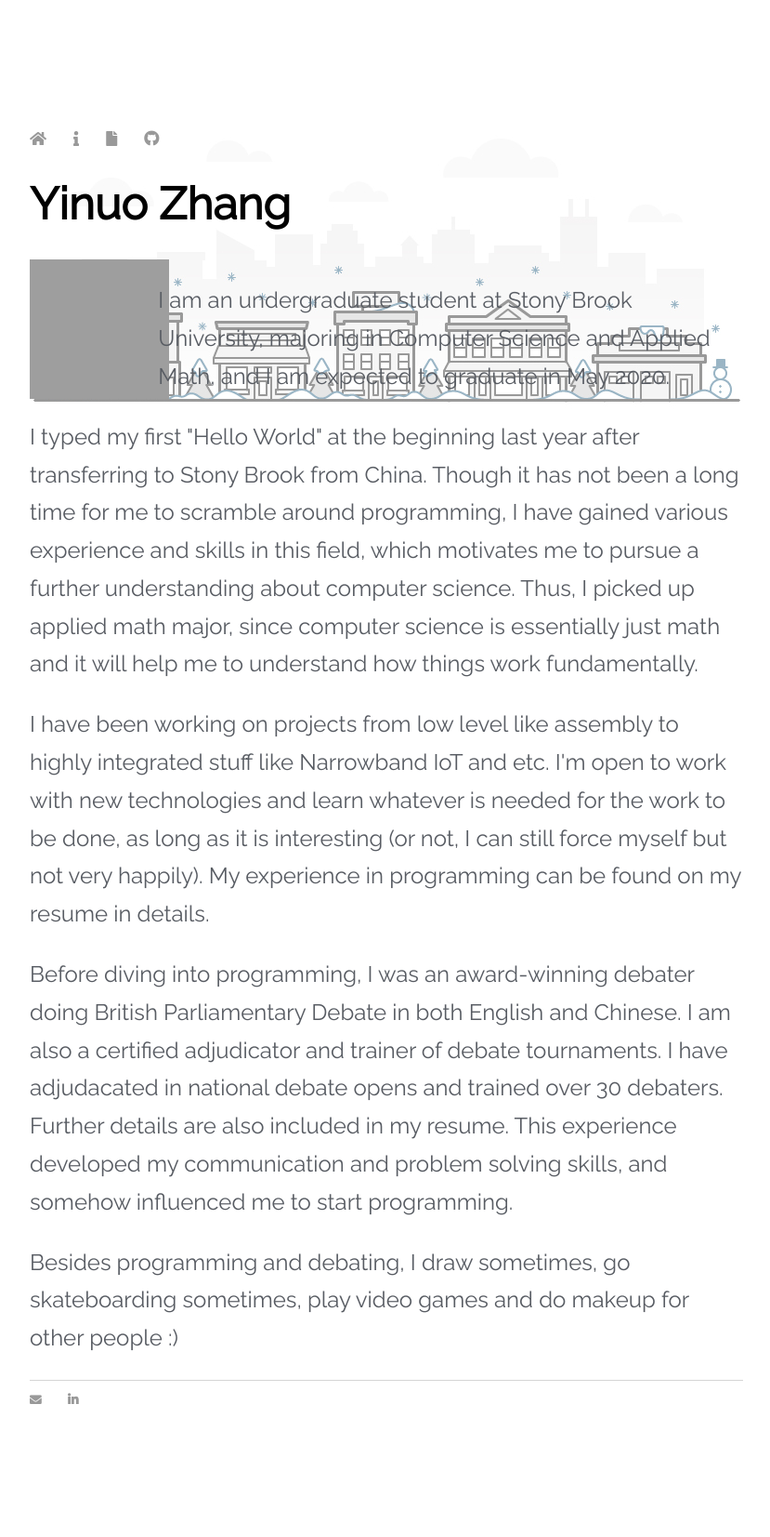
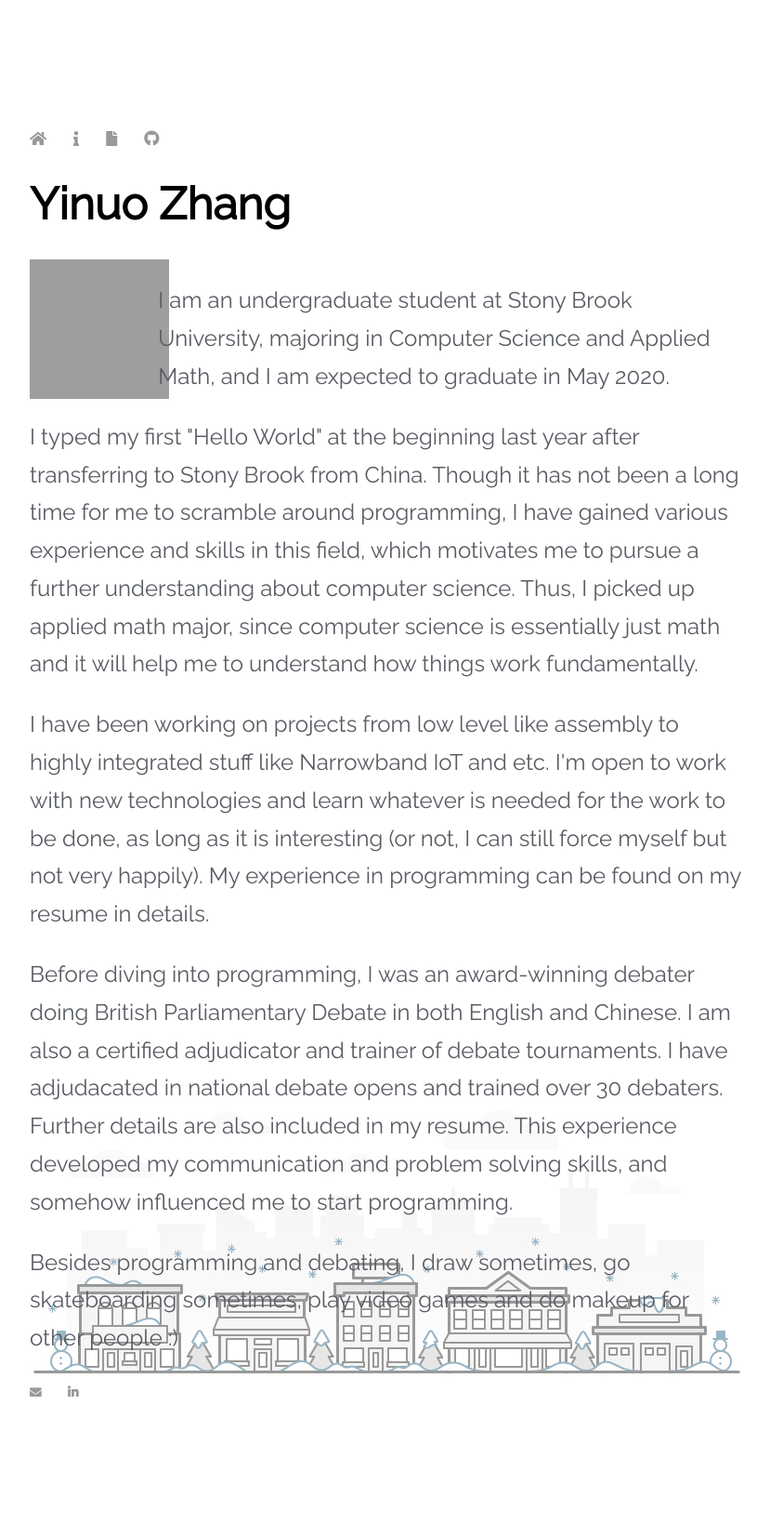
Before and after one commit to limboaz/limboaz.github.io, a Jekyll site: the page built from index.html, in a window 1280 px wide. Shown: the whole page at 93% size, without its empty margins (224-1053 px from the left). Built offline with Jekyll 4.4.1, drawn with Linux system fonts in a browser that asks for light colours; nearby versions of some CDN libraries; grey boxes are pictures that could not be loaded.

Commit message:
fixing position

```diff
--- a/css/main.css
+++ b/css/main.css
@@ -3,7 +3,7 @@ body {
     width: 60%;
     font-family: 'Raleway', sans-serif;
     background-image: url('/background.jpg');
-    background-position: center top;
+    background-position: center bottom;
     background-repeat: no-repeat;
 }
 
@@ -33,7 +33,6 @@ p {
 }
 
 footer {
-    border-top: 1px solid #d5d5d5;
     font-size: .8em;
 }
 
@@ -48,3 +47,7 @@ footer {
 .right {
     width: 82%;
 }
+
+.container {
+    margin-bottom: 30px;
+}
```
